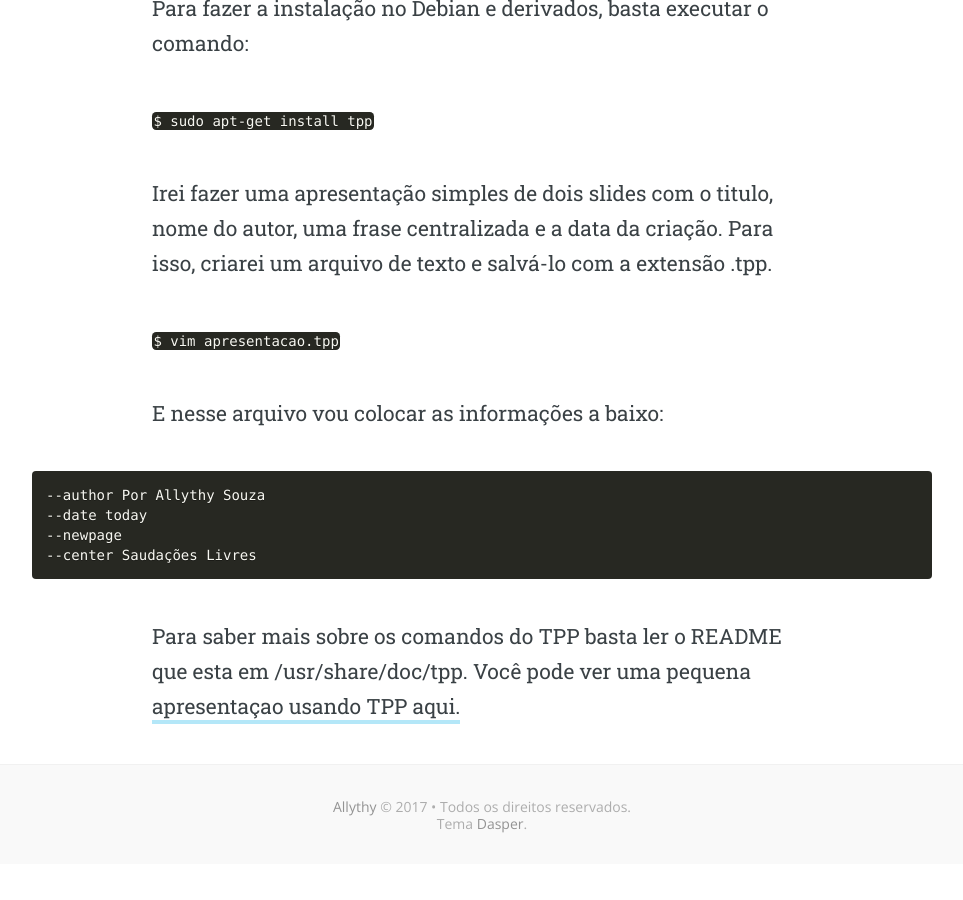
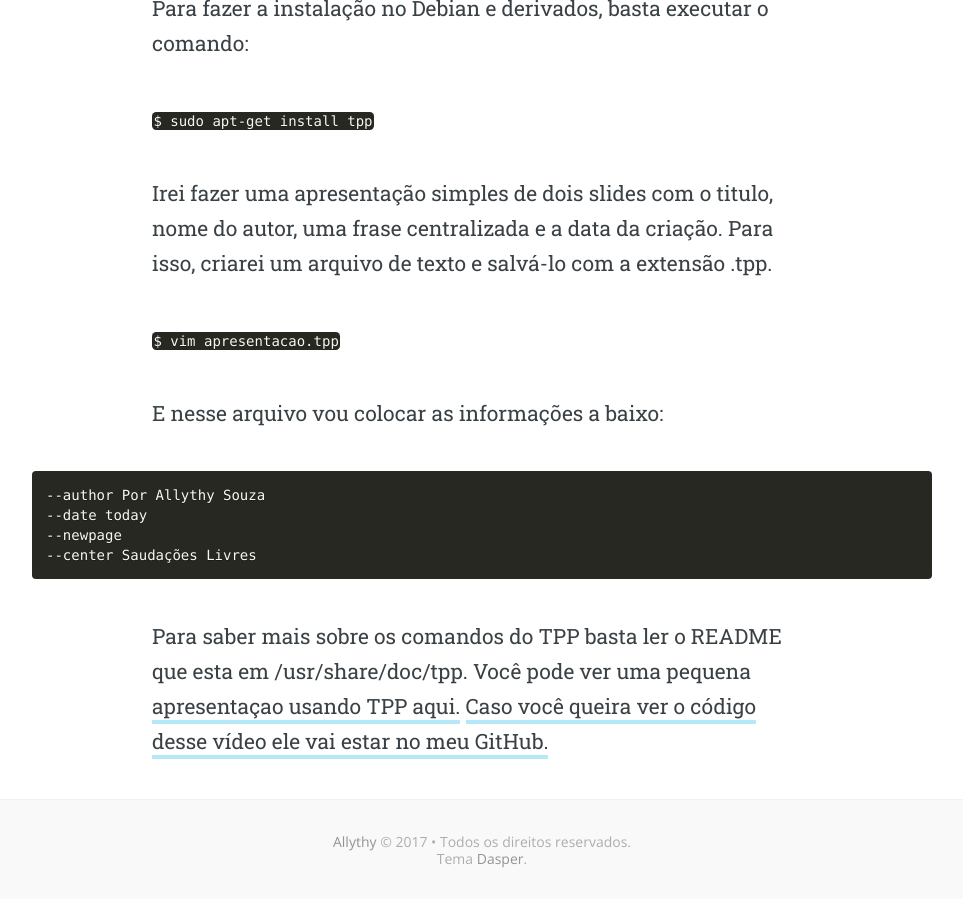
Before and after one commit to allythy/allythy.github.io, a Jekyll site: the page built from _posts/2017-03-16-Criando-apresentacao-de-slides-no-terminal.md, in a window 1280 px wide and 900 px high, scrolled down 594 px. Shown: the whole window, without its empty margins (158-1121 px from the left). Built offline with Jekyll 4.4.1, drawn with Linux system fonts in a browser that asks for light colours; nearby versions of some CDN libraries; some web fonts are replaced; library files that are not in the unit come from our copies; before the commit the page ends 1459 px from its top, so only the background shows below that.

Commit message:
Link do código no GitHub

```diff
--- a/_posts/2017-03-16-Criando-apresentacao-de-slides-no-terminal.md
+++ b/_posts/2017-03-16-Criando-apresentacao-de-slides-no-terminal.md
@@ -24,4 +24,4 @@ E nesse arquivo vou colocar as informações a baixo:
 --center Saudações Livres
 </pre>
 
-Para saber mais sobre os comandos do TPP basta ler o README que esta em  /usr/share/doc/tpp. Você pode ver uma pequena [apresentaçao usando TPP aqui.](https://www.youtube.com/watch?time_continue=29&v=fcC2aKCDGAs)
+Para saber mais sobre os comandos do TPP basta ler o README que esta em  /usr/share/doc/tpp. Você pode ver uma pequena [apresentaçao usando TPP aqui.](https://www.youtube.com/watch?time_continue=29&v=fcC2aKCDGAs) [Caso você queira ver o código desse vídeo ele vai estar no meu GitHub.](https://github.com/allythy/Apresentacao-de-Slides-no-Terminal)
```
